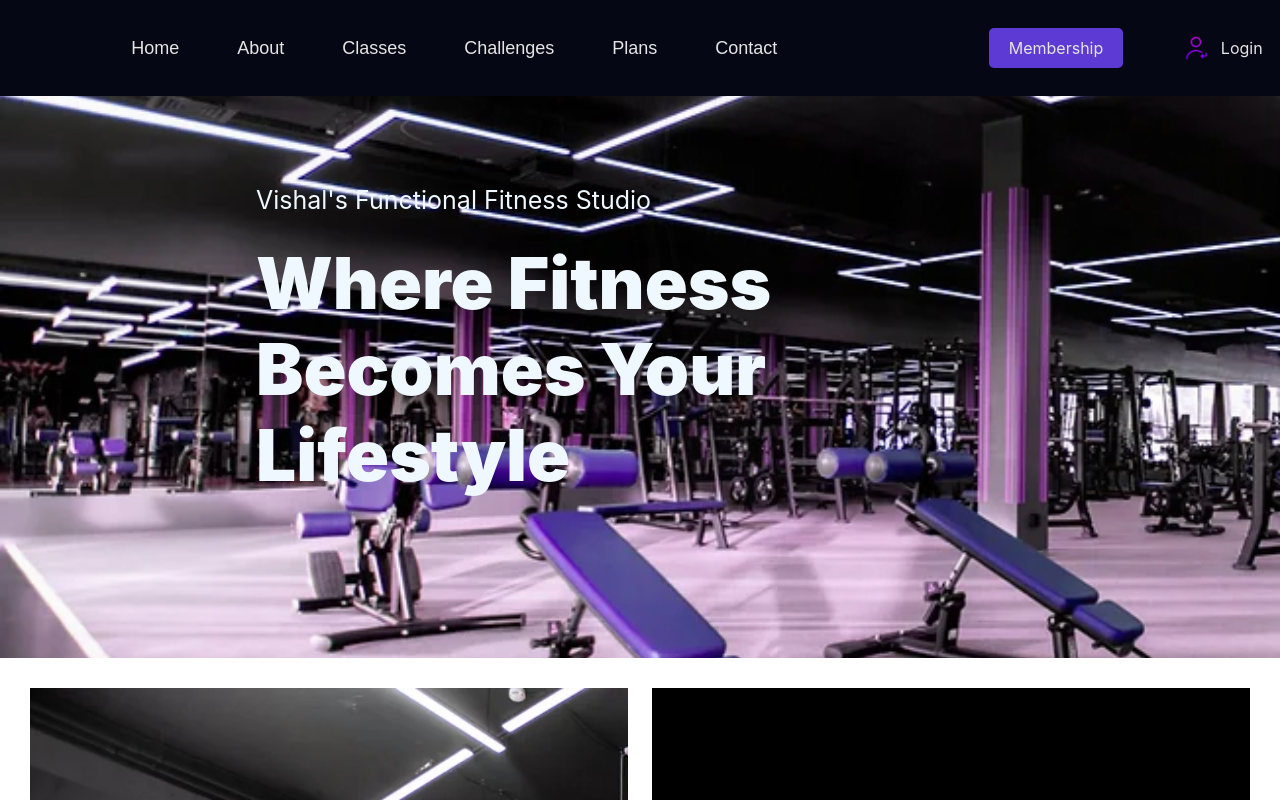
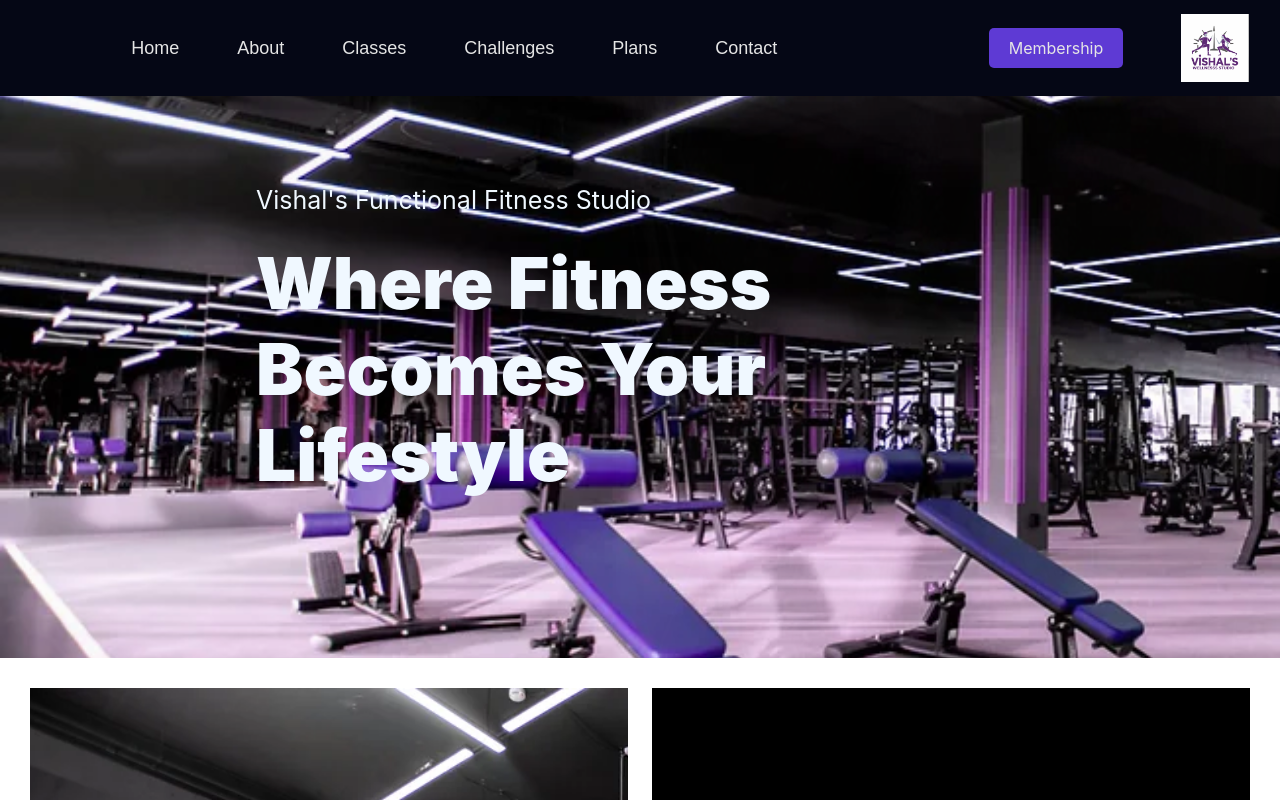
Before and after one commit to sachinCodes98/vishalswateewellness, a React (Create React App) app in the folder website/: page / in a window 1280 px wide. Shown: the top 800 px of the page. Built offline with nearby package versions, Linux system fonts and the light colour scheme.

Commit message:
Navbar new implementations

```diff
--- a/website/src/components/Navbar/Navbar.jsx
+++ b/website/src/components/Navbar/Navbar.jsx
@@ -1,6 +1,7 @@
 import React from "react";
 import styles from "./Navbar.module.css";
-import loginIcon from "../../gallery/loginIcon.png";
+// import loginIcon from "../../gallery/loginIcon.png";
+import getinShape_logo from "../../gallery/getinShape_logo.jpg";
 import { Link } from "react-router-dom";
 
 const Navbar = () => {
@@ -40,9 +41,12 @@ const Navbar = () => {
         <div className={styles.membershipBtnDiv}>
           <p>Membership</p>
         </div>
-        <div className={styles.loginBtnDiv}>
+        {/* <div className={styles.loginBtnDiv}>
           <img className={styles.loginIcon} src={loginIcon} alt="login" />
           <p>Login</p>
+        </div> */}
+        <div className={styles.loginBtnDiv}>
+          <img className={styles.logoIcon} src={getinShape_logo} alt="logo" />
         </div>
       </div>
       {isMenuOpen && (
--- a/website/src/components/Navbar/Navbar.module.css
+++ b/website/src/components/Navbar/Navbar.module.css
@@ -101,6 +101,15 @@
   }
 }
 
+@keyframes leftToRight {
+  from {
+    transform: translateX(-100%);
+  }
+  to {
+    transform: translateX(0);
+  }
+}
+
 .loginIcon {
   width: 100%;
   height: 30px;
@@ -108,7 +117,12 @@
   margin-right: 10px;
 }
 
-
+.logoIcon {
+  width: 100%;
+  height: 8.5vh;
+  margin: auto;
+  margin-right: 10px;
+}
 
 
 .hamburgerMenu {
@@ -166,6 +180,7 @@
 
   .mobileMenu {
     display: flex;
+    animation: leftToRight 0.8s ease-in-out;
   }
 }
 
```
Also changed, not shown: website/src/gallery/getinShape_logo.jpg (added).
